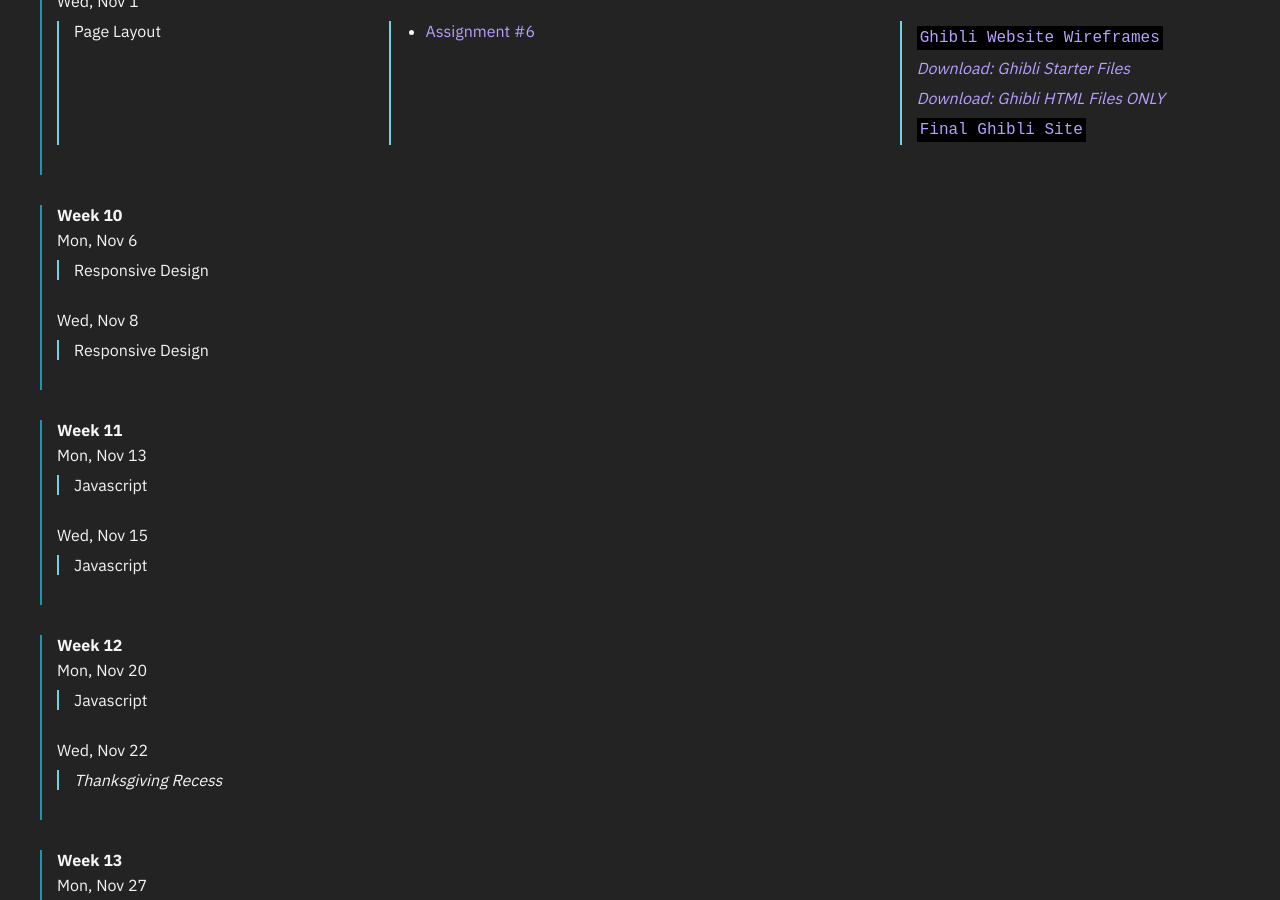
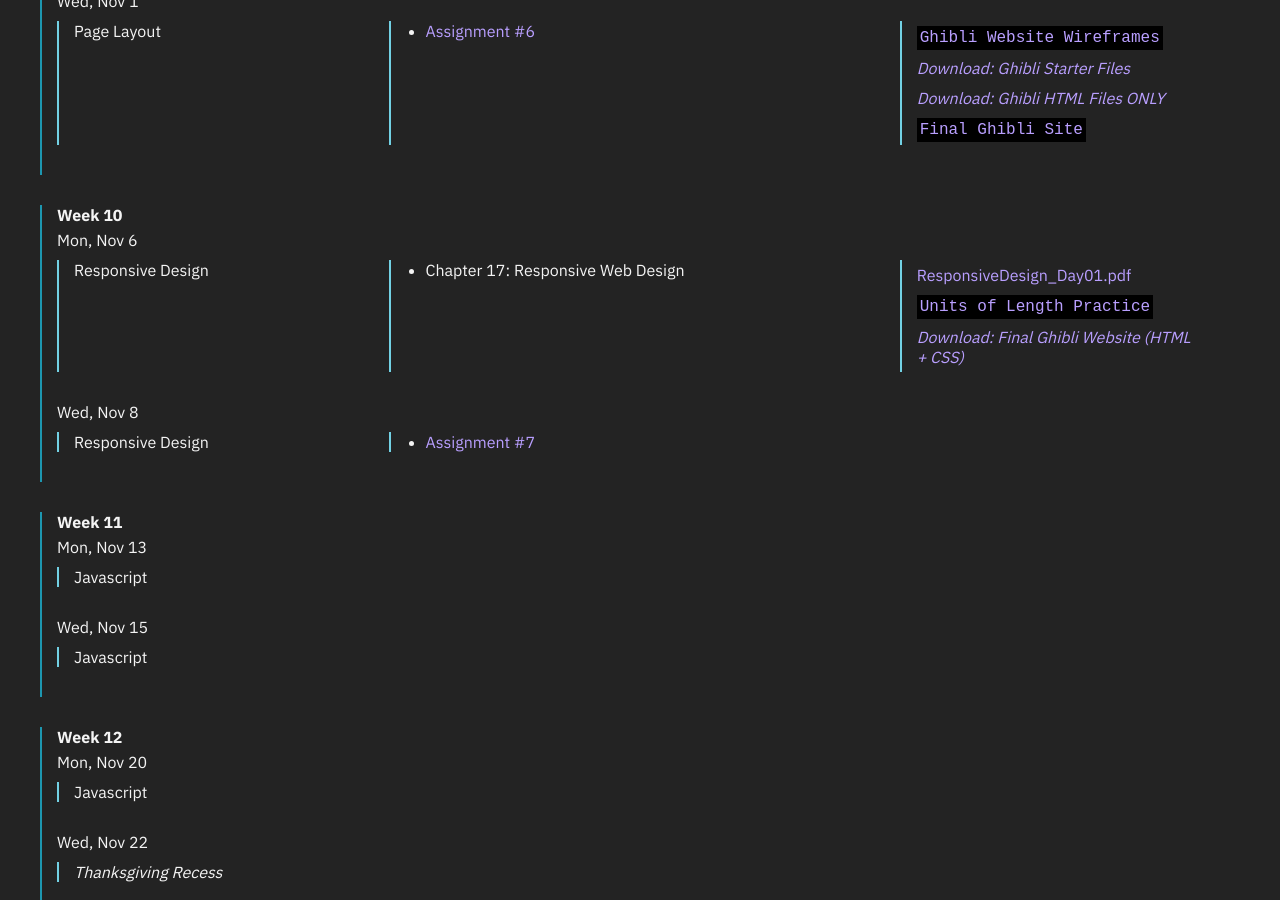
Before and after one commit to emilydidthis/CSCI-UA.004-Fall23, a Jekyll site: the page built from schedule.markdown, in a window 1280 px wide and 900 px high, scrolled down 3126 px. Built offline with Jekyll 4.4.1, drawn with Linux system fonts in a browser that asks for light colours.

Commit message:
responsive day 1

```diff
--- a/_data/schedule.yaml
+++ b/_data/schedule.yaml
@@ -243,7 +243,7 @@ schedule:
           type: code
       - topics: Page Layout
         assigned:
-        - - "[Assignment #6](https://emilydidthis.github.io/CSCI-UA.004-Fall23/assignments/06.html)"
+        - "[Assignment #6](https://emilydidthis.github.io/CSCI-UA.004-Fall23/assignments/06.html)"
         files:
         - name: Ghibli Website Wireframes
           path: https://www.figma.com/file/yZC2jiue4tOp05AXxokbIp/Ghibli-Wireframes?type=design&node-id=0%3A1&mode=design&t=cQRbHusnqA6Bv5pK-1
@@ -261,12 +261,20 @@ schedule:
     classes:
       - topics: Responsive Design
         assigned:
+        - "Chapter 17: Responsive Web Design"
         files:
-        - name:
-          path:
-          type:
+        - name: ResponsiveDesign_Day01.pdf
+          path: /assets/slides/10_ResponsiveDesign_Day1.pdf
+          type: slides
+        - name: Units of Length Practice
+          path: /demos/rem/index.html
+          type: code
+        - name: "Download: Final Ghibli Website (HTML + CSS)"
+          path: /assets/files/ghibli-html-css.zip
+          type: download
       - topics: Responsive Design
         assigned:
+        - "[Assignment #7](https://emilydidthis.github.io/CSCI-UA.004-Fall23/assignments/07.html)"
         files:
         - name:
           path:
```
Also changed, not shown: demos/rem/index.html (added, +43 -0 lines), demos/media-query/index.html (added), 10 other files.
